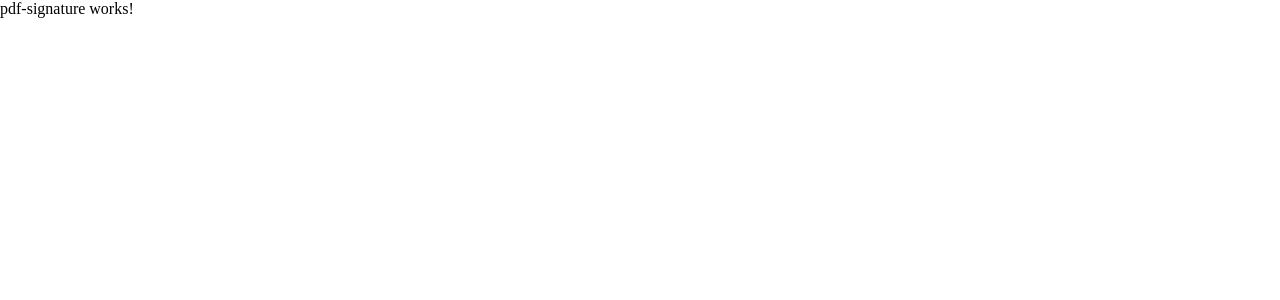
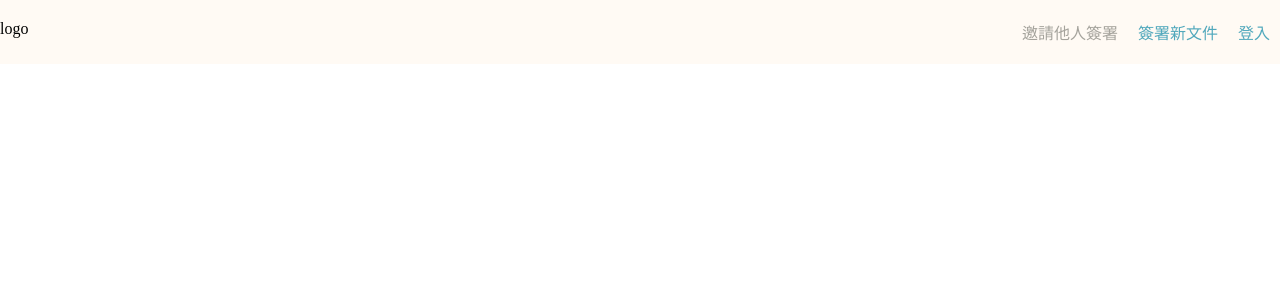
Before and after one commit to RaquelYang/F2E-4TH, an Angular app: page /pdf-signature in a window 1280 px wide. Shown: the top 300 px of the page. Built offline with nearby package versions, Linux system fonts and the light colour scheme.

Commit message:
sinature 加入 navbar

```diff
--- a/src/app/pdf-signature/pdf-signature.component.html
+++ b/src/app/pdf-signature/pdf-signature.component.html
@@ -1 +1,20 @@
-<p>pdf-signature works!</p>
+<div class="pdf-signature">
+  <div class="navbar-container">
+    <nav class="navbar">
+      <div>
+        logo
+      </div>
+      <div class="link">
+        <ul>
+          <li *ngFor="let link of links">
+            <a href="{{ link.navigate }}" [ngClass]="{'disable': link.disable}">{{ link.name }}</a>
+          </li>
+        </ul>
+      </div>
+    </nav>
+  </div>
+
+  <div class="content">
+
+  </div>
+</div>
--- a/src/app/pdf-signature/pdf-signature.component.scss
+++ b/src/app/pdf-signature/pdf-signature.component.scss
@@ -0,0 +1,35 @@
+@import '../content/scss/variable';
+
+.navbar-container {
+  background-color: $sign-light-main;
+
+}
+.navbar {
+  display: flex;
+  justify-content: space-between;
+  max-width: 1440px;
+  margin: auto;
+  padding: 20px 0;
+}
+
+.link ul{
+  display: flex;
+  li {
+    padding: 0 10px;
+  }
+}
+
+.disable {
+  color: $sign-dark-grey;
+  pointer-events: none;
+  cursor: default;
+}
+
+li{
+  list-style: none;
+}
+
+a {
+  color: $sign-secondary;
+  text-decoration: none;
+}
--- a/src/app/pdf-signature/pdf-signature.component.ts
+++ b/src/app/pdf-signature/pdf-signature.component.ts
@@ -6,7 +6,11 @@ import { Component, OnInit } from '@angular/core';
   styleUrls: ['./pdf-signature.component.scss']
 })
 export class PdfSignatureComponent implements OnInit {
-
+  links = [
+    { name: '邀請他人簽署', navigate: '', disable: true },
+    { name: '簽署新文件', navigate: 'signature-new-document', disable: false },
+    { name: '登入', navigate: 'login', disable: false },
+  ]
   constructor() { }
 
   ngOnInit(): void {
```
